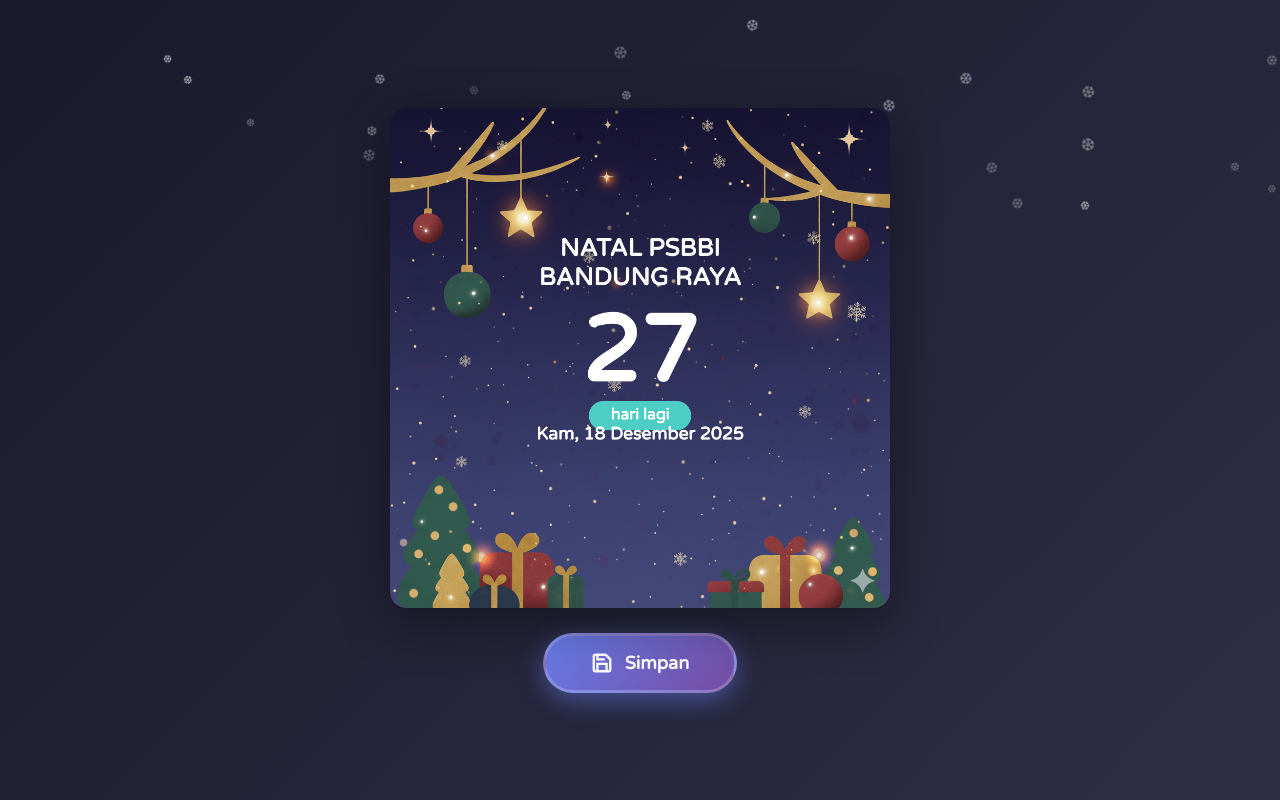
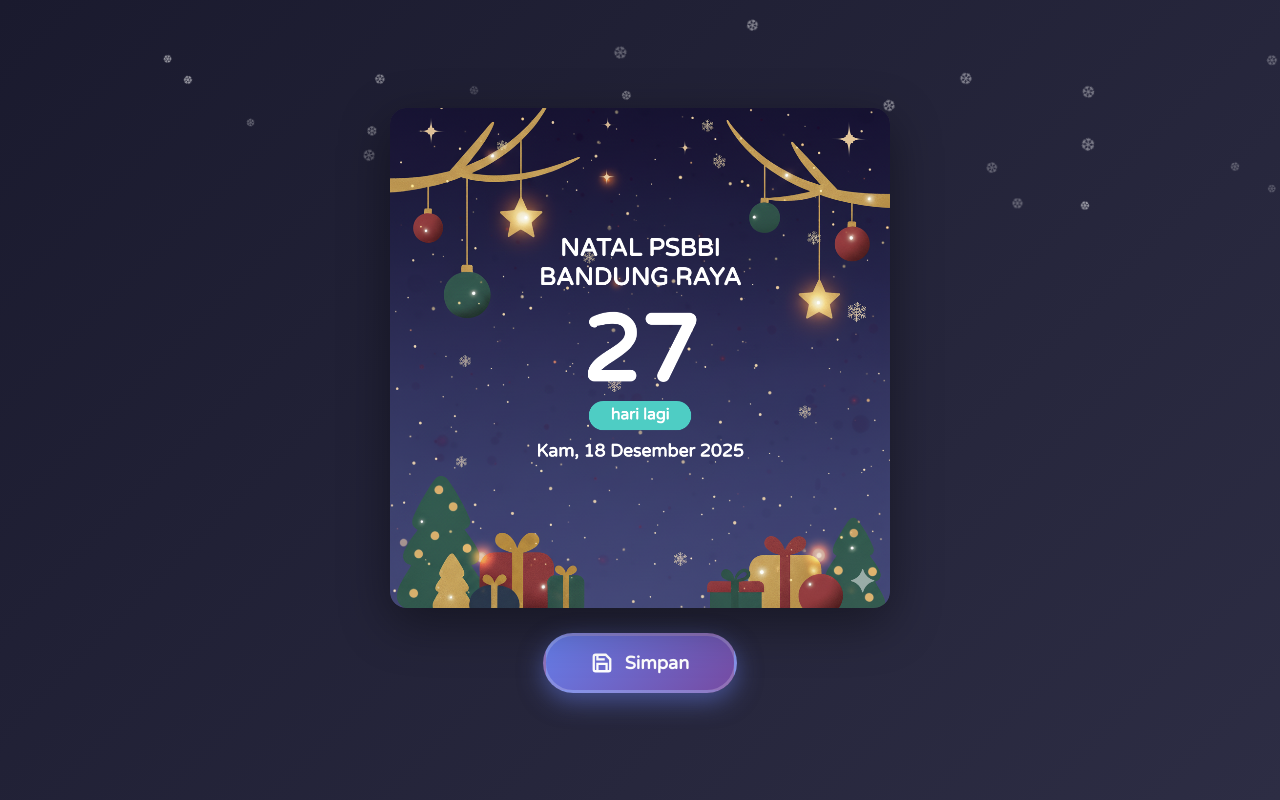
Before and after one commit to zalikaza/NatalPSBBI, a plain HTML site: page index.html in a window 1280 px wide. Drawn offline with Linux system fonts and the light colour scheme.

Commit message:
Update index.html

```diff
--- a/index.html
+++ b/index.html
@@ -137,7 +137,7 @@
             titleY2: 350,           // "BANDUNG RAYA"
             numberY: 510,           // Angka countdown (29)
             badgeY: 600,            // ⬅️ UBAH INI untuk geser "hari lagi" (makin kecil = makin ke atas)
-            dateY: 670,             // Tanggal
+            dateY: 705,             // Tanggal
 
             // Ukuran font
             titleFontSize: 50,
```
